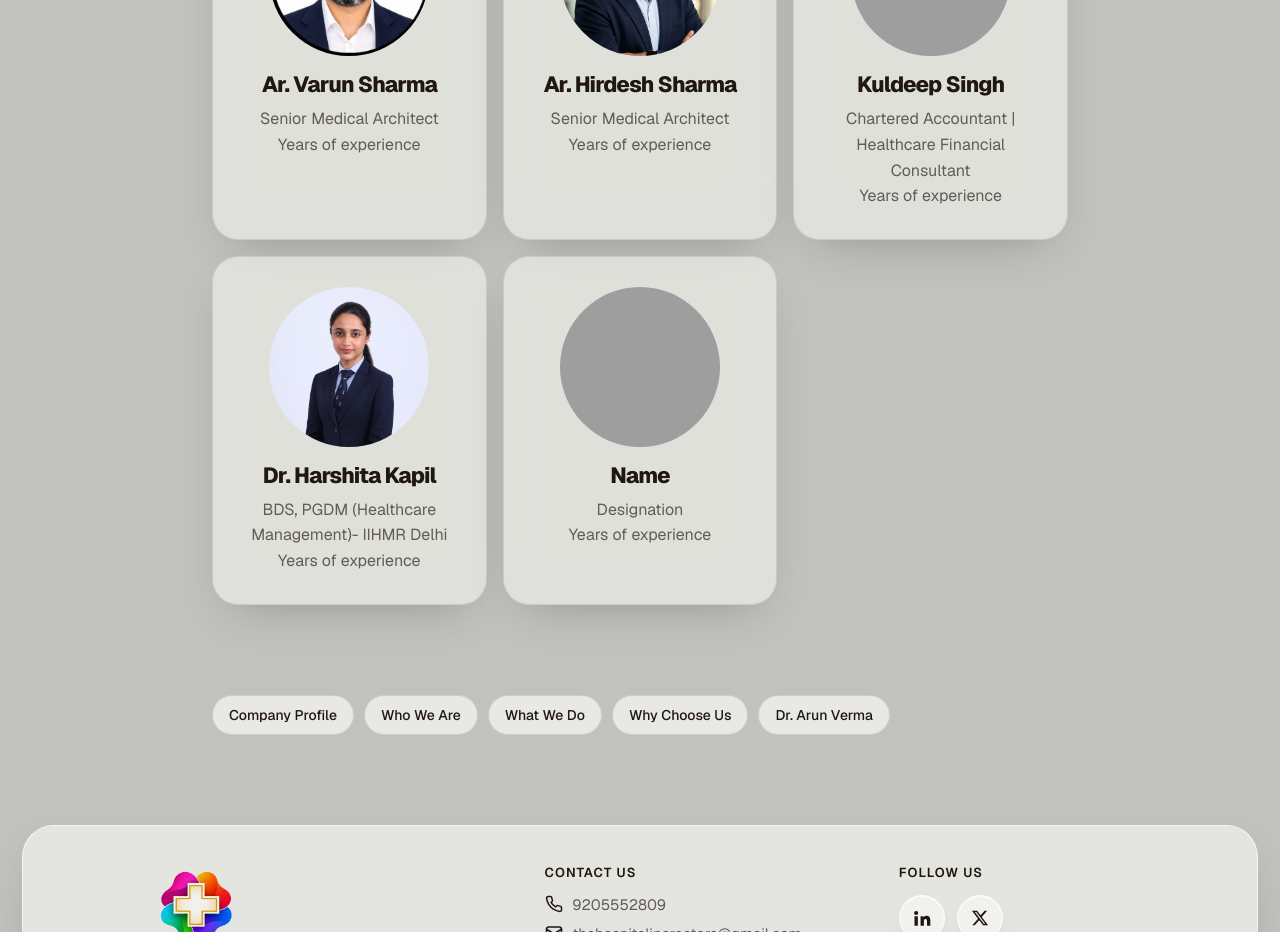
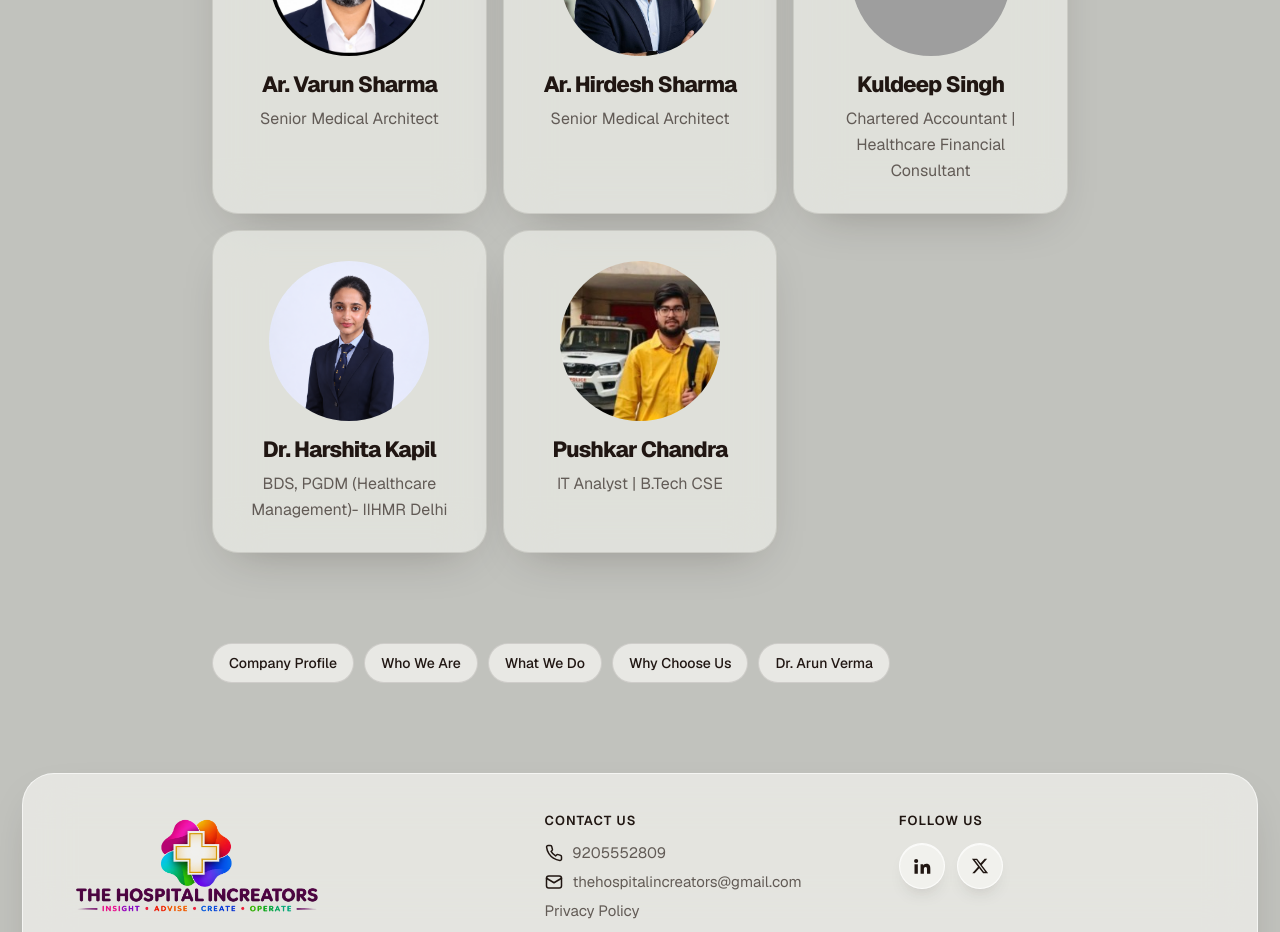
Before and after one commit to PushkargithubCSE/hospital-increators, a Next.js app: page /about/team in a window 1280 px wide. Shown: the part 1220-2152 px from the top of the page. Built offline with nearby package versions, Linux system fonts and the light colour scheme; grey boxes are pictures that could not be loaded.

Commit message:
added one more team details

```diff
--- a/app/about/team/page.js
+++ b/app/about/team/page.js
@@ -9,11 +9,11 @@ const LEADERSHIP = [
 ];
 
 const TEAM = [
-  { id: "team-member-1", name: "Ar. Varun Sharma", photo: "/images/t1.png", designation: "Senior Medical Architect", experience: "Years of experience" },
-  { id: "team-member-3", name: "Ar. Hirdesh Sharma", photo: "/images/t3.png", designation: "Senior Medical Architect", experience: "Years of experience" },
-  { id: "team-member-2", name: "Kuldeep Singh", photo: "/images/t2.png", designation: "Chartered Accountant | Healthcare Financial Consultant", experience: "Years of experience" },
-  { id: "team-member-4", name: "Dr. Harshita Kapil", photo: "/images/t4.png", designation: "BDS, PGDM (Healthcare Management)- IIHMR Delhi", experience: "Years of experience" },
-  { id: "team-member-5", name: "Name", photo: "/images/t5.png", designation: "Designation", experience: "Years of experience" },
+  { id: "team-member-1", name: "Ar. Varun Sharma", photo: "/images/t1.png", designation: "Senior Medical Architect" },
+  { id: "team-member-3", name: "Ar. Hirdesh Sharma", photo: "/images/t3.png", designation: "Senior Medical Architect" },
+  { id: "team-member-2", name: "Kuldeep Singh", photo: "/images/t2.png", designation: "Chartered Accountant | Healthcare Financial Consultant" },
+  { id: "team-member-4", name: "Dr. Harshita Kapil", photo: "/images/t4.png", designation: "BDS, PGDM (Healthcare Management)- IIHMR Delhi" },
+  { id: "team-member-5", name: "Pushkar Chandra", photo: "/images/t5.png", designation: "IT Analyst | B.Tech CSE " },
 ];
 
 export default function Page() {
```
Also changed, not shown: app/page.js (+4 -4 lines), public/images/t5.png (added).
